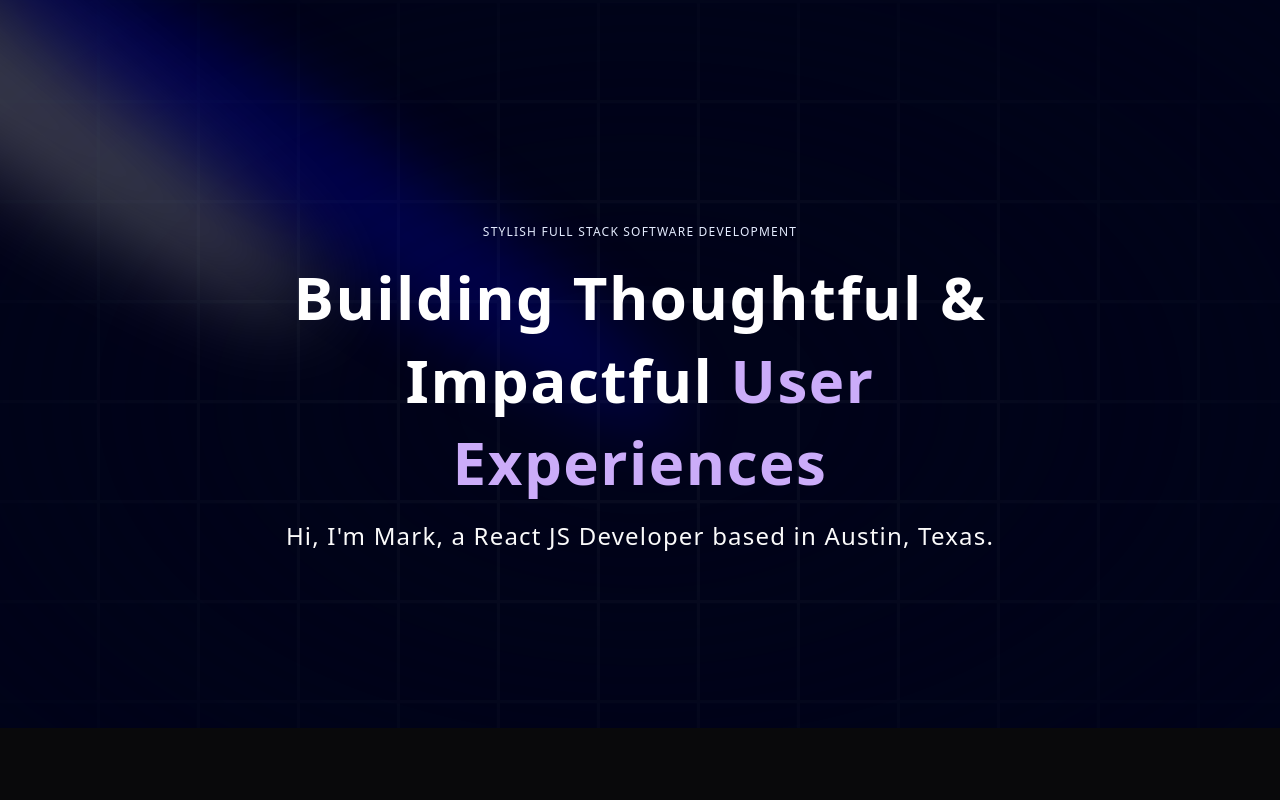
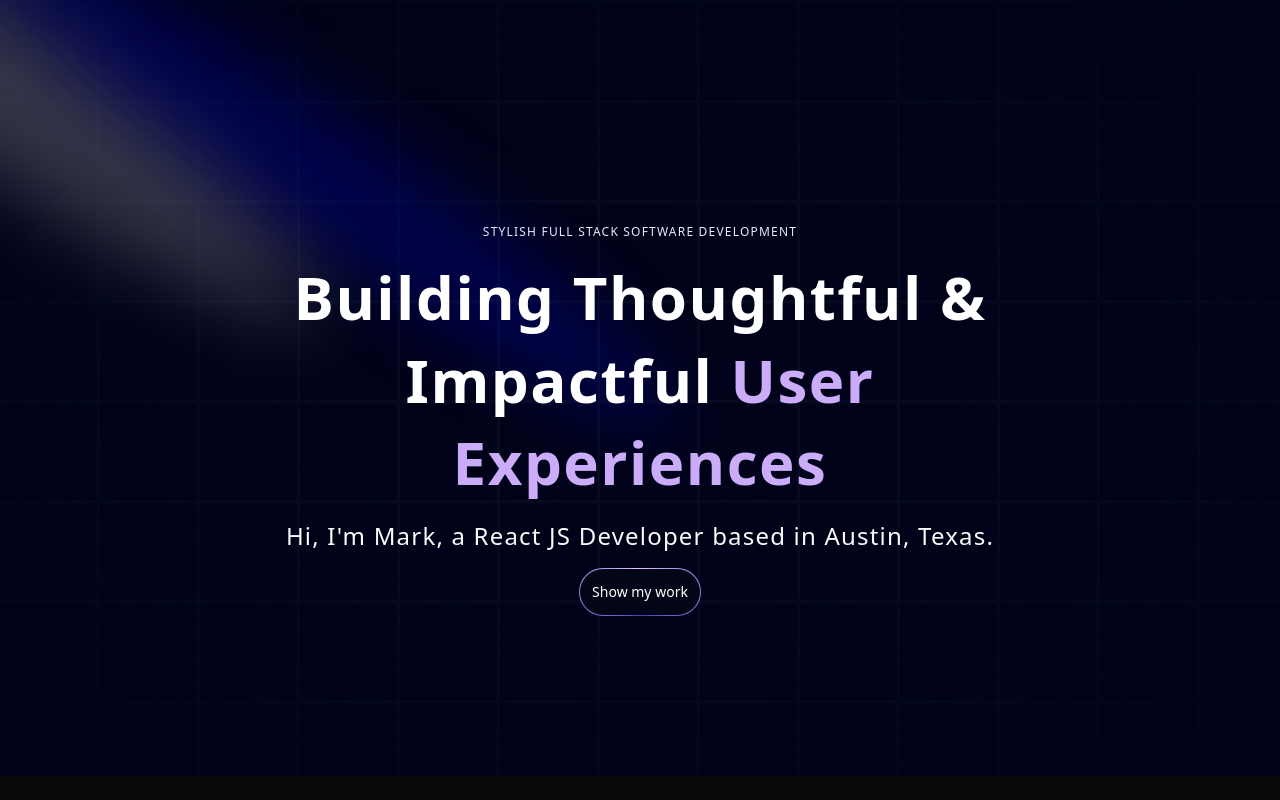
Before and after one commit to pudgyturtle/portfolio, a Next.js app: page / in a window 1280 px wide. Built offline with nearby package versions, Linux system fonts and the light colour scheme.

Commit message:
Added button

```diff
--- a/components/Hero.tsx
+++ b/components/Hero.tsx
@@ -1,4 +1,5 @@
-    import { Spotlight } from './ui/Spotlight'
+import MagicButton from './ui/MagicButton'
+import { Spotlight } from './ui/Spotlight'
 import { TextGenerateEffect } from './ui/TextGenerateEffect'
 
 const Hero = () => {
@@ -30,6 +31,12 @@
                 <p className="text-center md:tracking-wider mb-4 text-sm md:text-lg lg:text-2xl ">
                     Hi, I&apos;m Mark, a React JS Developer based in Austin, Texas.
                 </p>
+
+                <a href="#about">
+                    <MagicButton
+                        title="Show my work"
+                    />
+                </a>
             </div>
         </div>
 
--- /dev/null
+++ b/components/ui/MagicButton.tsx
@@ -0,0 +1,18 @@
+import React from 'react'
+
+const MagicButton = ({
+    title, icon, position, handleClick, otherClasses
+}: {
+    title: string; icon: React.ReactNode; position: string; handleClick?: () => void; otherClasses?: string;
+}) => {
+  return (
+    <button className="relative inline-flex h-12 overflow-hidden rounded-full p-[1px] focus:outline-none focus:ring-2 focus:ring-slate-400 focus:ring-offset-2 focus:ring-offset-slate-50">
+        <span className="absolute inset-[-1000%] animate-[spin_2s_linear_infinite] bg-[conic-gradient(from_90deg_at_50%_50%,#E2CBFF_0%,#393BB2_50%,#E2CBFF_100%)]" />
+        <span className="inline-flex h-full w-full cursor-pointer items-center justify-center rounded-full bg-slate-950 px-3 py-1 text-sm font-medium text-white backdrop-blur-3xl">
+            {title}
+        </span>
+</button>
+  )
+}
+
+export default MagicButton
```
